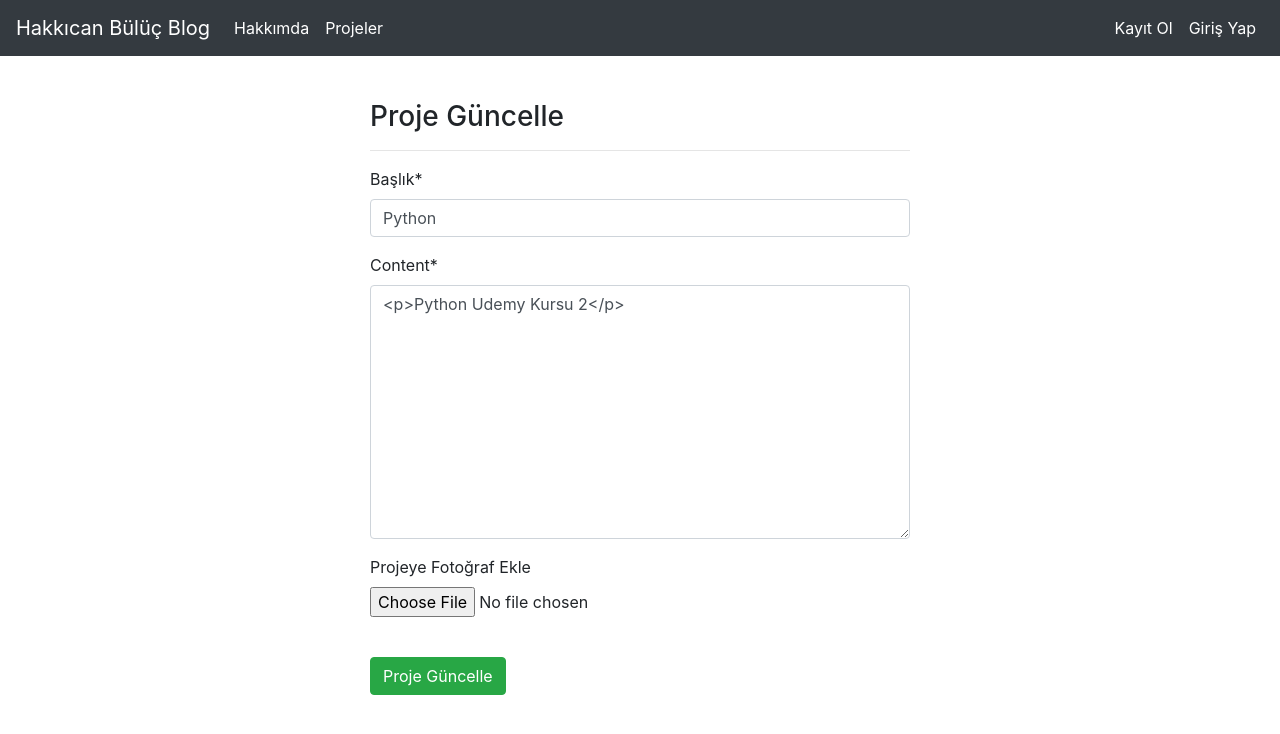
After one commit to MrBuluc/hakkicanbulucblog_django, a Django app: page /projects/update/1 in a window 1280 px wide. The commit adds this page. Shown: the top 734 px of the page. Run offline with Django 3.2, Linux system fonts and the light colour scheme; data comes from the database, SQL or seed files in the repository; both versions use the stored data as it was after the commit; some libraries are stand-ins or nearby versions.

Commit message:
added update Project

```diff
--- a/project/urls.py
+++ b/project/urls.py
@@ -9,5 +9,6 @@ urlpatterns = [
     path('dashboard/', views.dashboard, name="dashboard"),
     path('addproject/', views.addProject, name="addproject"),
     path('project/<int:id>', views.detail, name="detail"),
+    path('update/<int:id>', views.updateProject, name="update"),
 ]
 urlpatterns += static(settings.MEDIA_URL, document_root=settings.MEDIA_ROOT)
--- a/project/views.py
+++ b/project/views.py
@@ -43,3 +43,22 @@ def detail(request, id):
         "project": project
     }
     return render(request=request, template_name="detail.html", context=context)
+
+
+def updateProject(request, id):
+    project = get_object_or_404(Project, id=id)
+    form = ProjectForm(data=request.POST or None,
+                       files=request.FILES or None, instance=project)
+    if form.is_valid():
+        project = form.save(commit=False)
+
+        project.author = request.user
+        project.save()
+
+        messages.success(
+            request=request, message="Proje başarıyla güncellendi...")
+        return redirect("project:dashboard")
+    context = {
+        "form": form
+    }
+    return render(request=request, template_name="update.html", context=context)
--- a/templates/dashboard.html
+++ b/templates/dashboard.html
@@ -32,10 +32,10 @@
             <td>{{project.author.username}}</td>
             <td>{{project.created_date}}</td>
             <td>
-                <a href="/articles/update/{{project.id}}" class="btn btn-success">Güncelle</a>
+                <a href="/projects/update/{{project.id}}" class="btn btn-success">Güncelle</a>
             </td>
             <td>
-                <a href="/articles/delete/{{project.id}}" class="btn btn-danger">Sil</a>
+                <a href="/projects/delete/{{project.id}}" class="btn btn-danger">Sil</a>
             </td>
         </tr>
         {% endfor %}
--- /dev/null
+++ b/templates/update.html
@@ -0,0 +1,18 @@
+{% extends "layout.html" %}
+
+{% block body %}
+{% load crispy_forms_tags %}
+<div class="row">
+    <div class="col-md-6 offset-md-3">
+        <h3>Proje Güncelle</h3>
+        <hr>
+        <form method="post" enctype="multipart/form-data">
+            {% csrf_token %}
+            {{form.media}}
+      {{form| crispy}}
+            <br>
+            <button type="submit" class="btn btn-success">Proje Güncelle</button>
+        </form>
+    </div>
+</div>
+{% endblock %}
```
Also changed, not shown: db.sqlite3.
